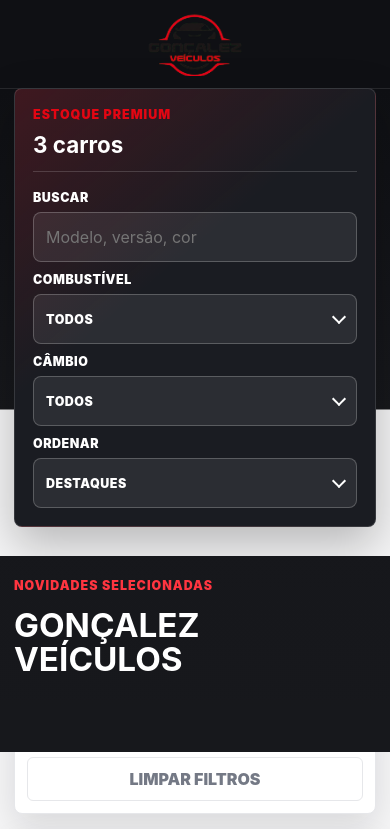
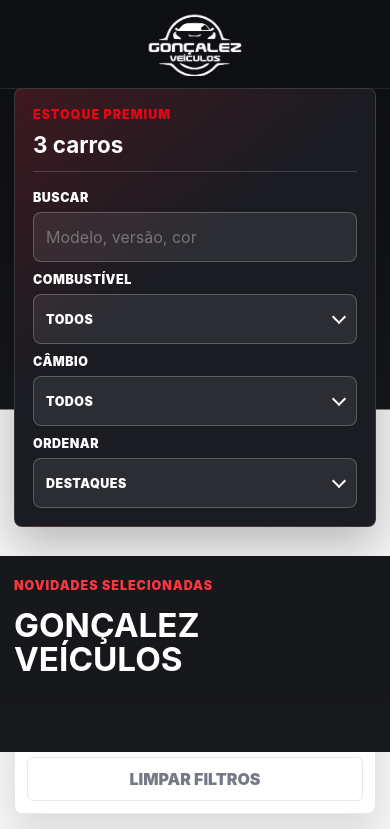
Before and after one commit to henryjbr/Goncales-veiculos, a website: page index.html in a window 390 px wide. Shown: the top 829 px of the page. Drawn offline with nearby package versions, Linux system fonts and the light colour scheme; no server answers; grey boxes are pictures that could not be loaded.

Commit message:
udpdate logo

```diff
--- a/css/style.css
+++ b/css/style.css
@@ -1238,6 +1238,10 @@ body.toast-visible::after {
     height: 64px;
   }
 
+  body[data-page="catalog"] .brand-logo img {
+    filter: brightness(0) invert(1);
+  }
+
   body[data-page="catalog"] .brand > span:last-child {
     display: none;
   }
```
